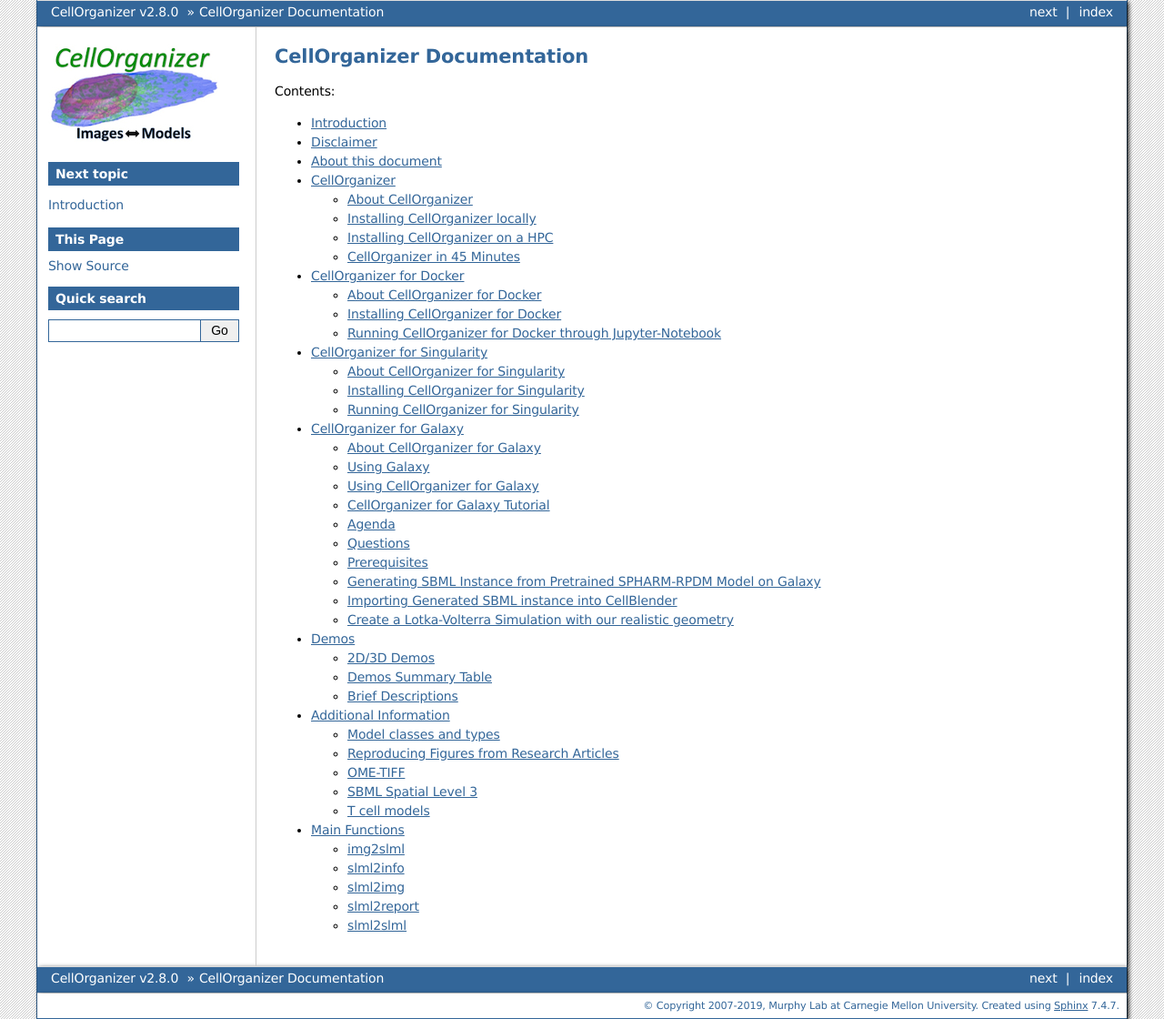
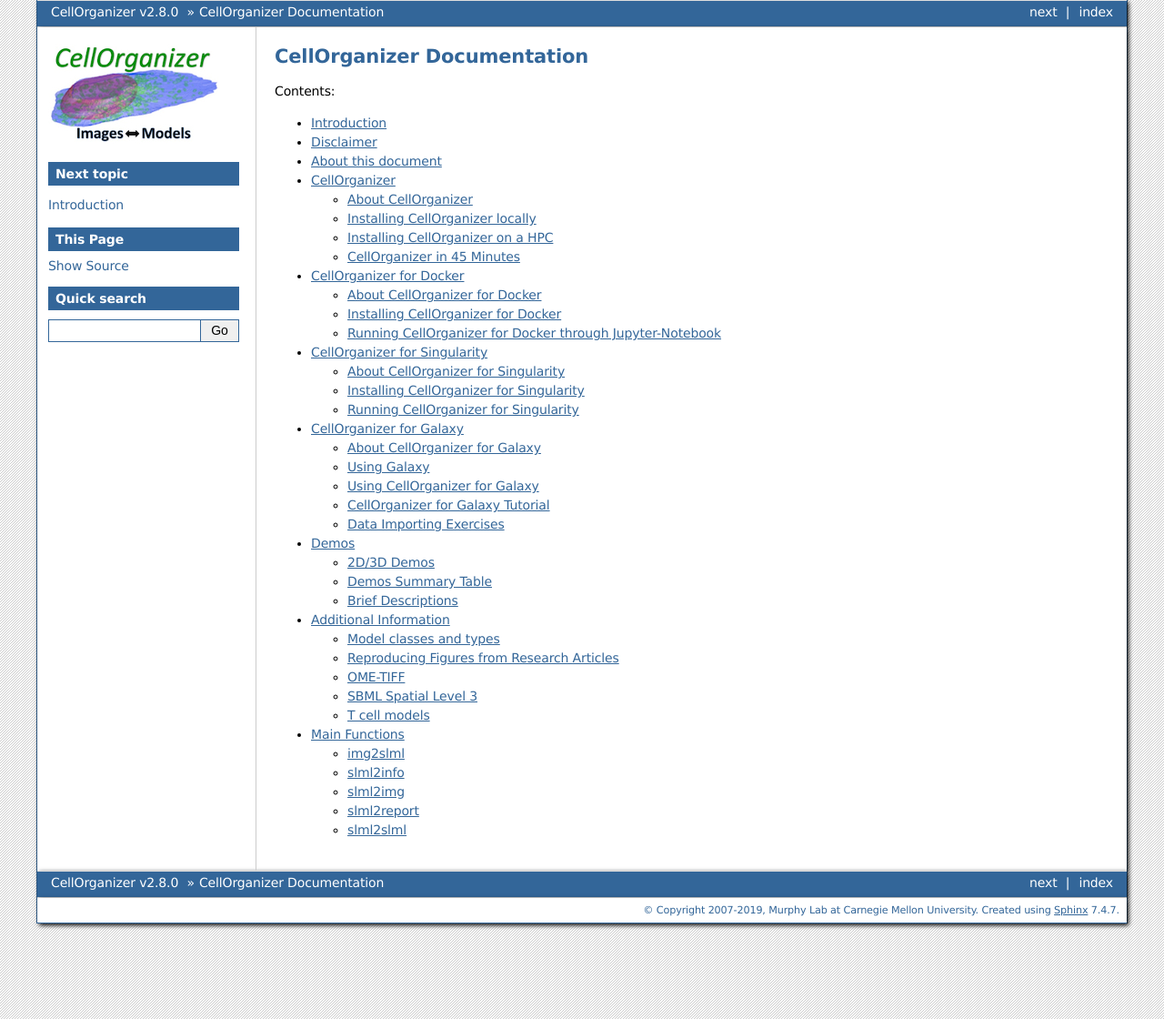
Before and after one commit to murphygroup/cellorganizer-documentation_old, a Sphinx documentation site: the page built from source/index.rst, in a window 1280 px wide. Shown: the whole page at 91% size. Built offline with Sphinx 7.4.7, drawn with Linux system fonts in a browser that asks for light colours.

Commit message:
Update index.rst

```diff
--- a/source/chapters/galaxy/index.rst
+++ b/source/chapters/galaxy/index.rst
@@ -339,5 +341,3 @@
 1. Select or create a history that contains a diffeomorphic model.
 2. Under the "Useful tools for models" section of the Tools window, select "Print information about a generative model file".
 3. Click "Execute".
-
-.. include:: galaxy-spharm_tutorial/index.rst
```
Also changed, not shown: other parts of source/chapters/galaxy/index.rst (+3 -1 lines).
